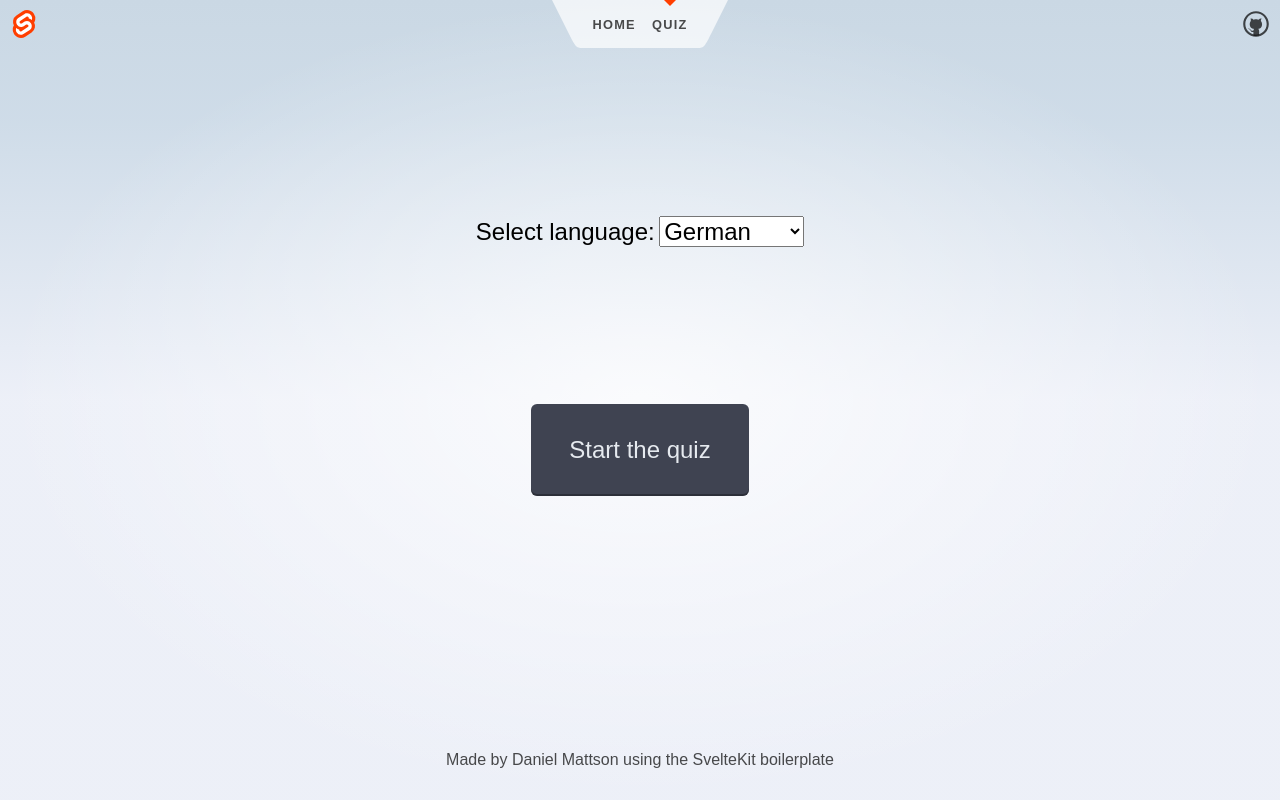
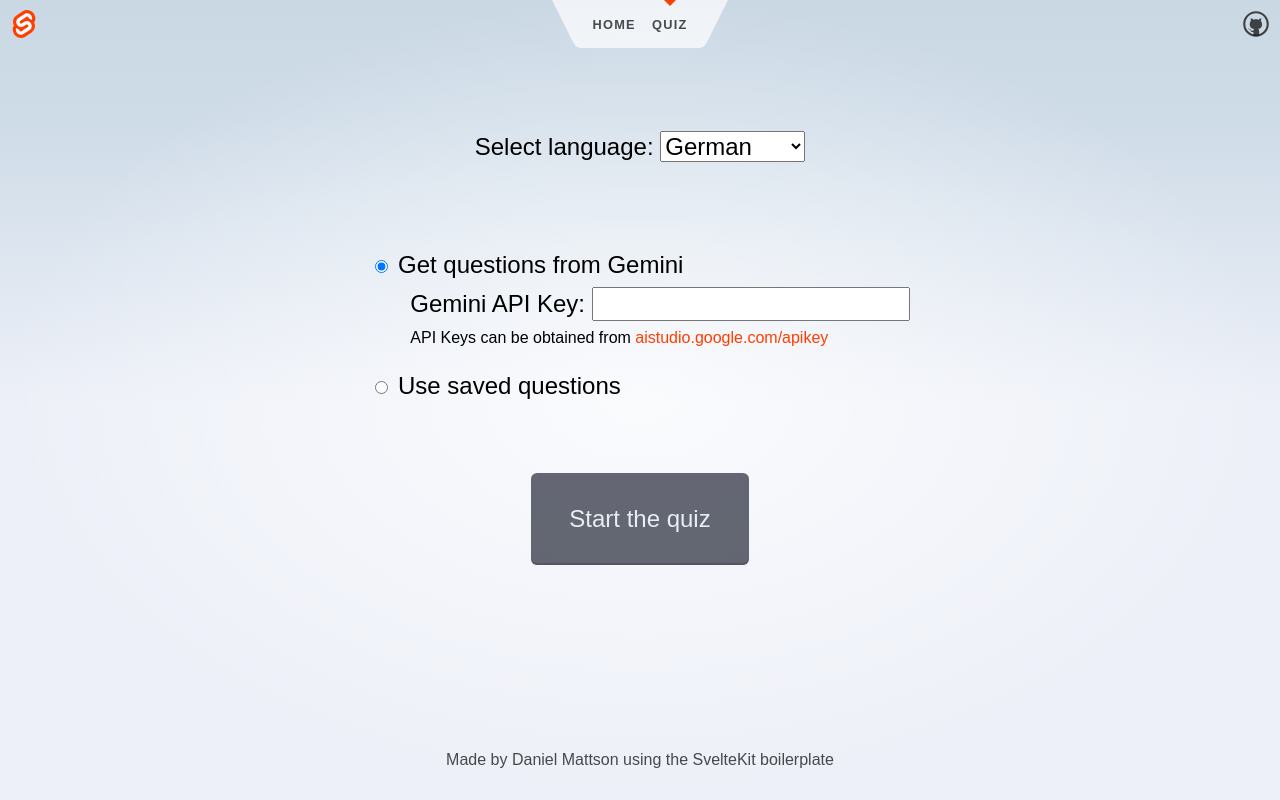
Before and after one commit to daniel-mattson/ai-language-quiz, a SvelteKit app: page /quiz in a window 1280 px wide. Built offline with nearby package versions, Linux system fonts and the light colour scheme.

Commit message:
User can now enter their own Gemini API Key

```diff
--- a/src/routes/quiz/+page.svelte
+++ b/src/routes/quiz/+page.svelte
@@ -1,48 +1,94 @@
 <script>
 	import './button-styles.css';
 
+    // Enter a valid API Key here. One can be obtained from https://aistudio.google.com/apikey
+
     const languages = ['German', 'Dutch', 'Portuguese'];
+
     let language = $state(languages[0]);
+    let useSavedQuestions = $state(false);
+    let key = $state('');
+
+    let cannotStart = $derived(!useSavedQuestions && key === '')
 </script>
 
 <div class='text-column quiz-settings'>
     <div class='select-language'>
-        <label for="language" class='select label'>Select language:</label>
+        <label for="language" class='label'>Select language:</label>
         <select name="language" id="language" bind:value={language} class='select'>
             {#each languages as language (language)}
-                <option class='select' value={language}>{language}</option>
+                <option value={language}>{language}</option>
             {/each}
         </select>
     </div>
+
+    <div class='use-saved-questions'>
+        <label class='radio'>
+            <input  class='radio' type='radio' name='use-saved-questions' value={false} bind:group={useSavedQuestions} />
+            Get questions from Gemini
+        </label>
+        <br />
+        <label class='text-input-label {useSavedQuestions ? 'disabled-label' : ''}'>
+            Gemini API Key:
+            <input class='text-input' type='text' disabled={useSavedQuestions} bind:value={key} />
+            <br />
+            <span class='info'>API Keys can be obtained from <a href='https://aistudio.google.com/apikey' target='_blank' rel='noopener noreferrer'>aistudio.google.com/apikey</a></span>
+        </label>
+        <br />
+        <label>
+            <input class='radio' type='radio' name='use-saved-questions' value={true} bind:group={useSavedQuestions} />
+            Use saved questions
+        </label>
+
+    </div>
+
     <div class='start-button'>
-        <a href='/quiz/{language}'>
+        <a href='/quiz/{language}?key={key}'>
             <div class='upsilon'>
-                <button class='btn btn-dark'>Start the quiz</button>
+                <button class="btn btn-dark {cannotStart ? 'btn-disabled' : ''}" disabled={cannotStart}>Start the quiz</button>
             </div>
         </a>
     </div>
 </div>
 
 <style>
+    .quiz-settings {
+        align-items: center;
+        font-size: 1.5rem;
+        color: black;
+    }
+
     .select-language {
         margin-top: auto;
     }
 
-    .btn {
+    .select {
         font-size: 1.5rem;
     }
 
-    .quiz-settings {
-        align-items: center;
+    .use-saved-questions {
+        margin-top: auto;
     }
 
-    .select {
-        font-size: 1.5rem;
-        color: black;
+    .info {
+        font-size: 1rem;
+        padding-left: 2.5rem;
     }
 
-    .label {
-        margin-bottom: 0.5rem;
+    .radio {
+        margin-top: 2rem;
+    }
+
+    .disabled-label {
+        color: rgba(0, 0, 0, 0.5)
+    }
+
+    .text-input-label {
+        padding-left: 2.5rem;
+    }
+
+    .text-input {
+        margin-top: 0.5rem;
     }
 
     .start-button {
--- a/src/routes/quiz/[language]/+server.js
+++ b/src/routes/quiz/[language]/+server.js
@@ -5,13 +5,14 @@ import germanQuestions from './questions/German.json';
 import dutchQuestions from './questions/Dutch.json';
 import portugueseQuestions from './questions/Portuguese.json';
 
-// Enter a valid API Key here. One can be obtained from https://aistudio.google.com/apikey
-const apiKey = '';
+export async function GET({ params, url }) {
+    const { searchParams } = url;
+    const apiKey = searchParams.get('key');
 
-export async function GET({ params }) {
-    const { language } = params;
+    let { language } = params;
     let questions;
-    if (apiKey.length) {
+    if (apiKey.length && apiKey !== 'null') {
+
         const genAI = new GoogleGenerativeAI(apiKey);
         const model = genAI.getGenerativeModel({ model: "gemini-1.5-flash" });
 
@@ -29,8 +30,14 @@ export async function GET({ params }) {
             [{ "question": "Kolibri", "options": [ "Pigeon", "Eagle", "Parrot", "Hummingbird" ], "answer": "Hummingbird" }, { "question": "Kunstler", "options": [ "Builder", "Artist", "Magician", "Tailor" ], "answer": "Artist" }]
         `;
 
-        const result = await model.generateContent(prompt);
-
+        let result;
+        try {
+            result = await model.generateContent(prompt);
+        } catch (error) {
+            const { status, statusText, errorDetails } = error;
+            const reason = errorDetails.find(detail => detail.reason).reason;
+            return json({ status, statusText, reason });
+        }
         let response = result.response.text();
 
         while (response[0] !== '[') {
@@ -43,12 +50,13 @@ export async function GET({ params }) {
         questions = JSON.parse(response);
     } else {
         // Uses prefetched dummy data in the absence of an API key
+        language = language.toLowerCase();
         questions = {
-            German: germanQuestions,
-            Dutch: dutchQuestions,
-            Portuguese: portugueseQuestions,
+            german: germanQuestions,
+            dutch: dutchQuestions,
+            portuguese: portugueseQuestions,
         }[language];
     }
 
-    return json(questions);
+    return json({ questions });
 };
```
Also changed, not shown: src/routes/quiz/[language]/+page.js (+7 -4 lines), src/routes/quiz/[language]/+page.svelte (+17 -2 lines).
